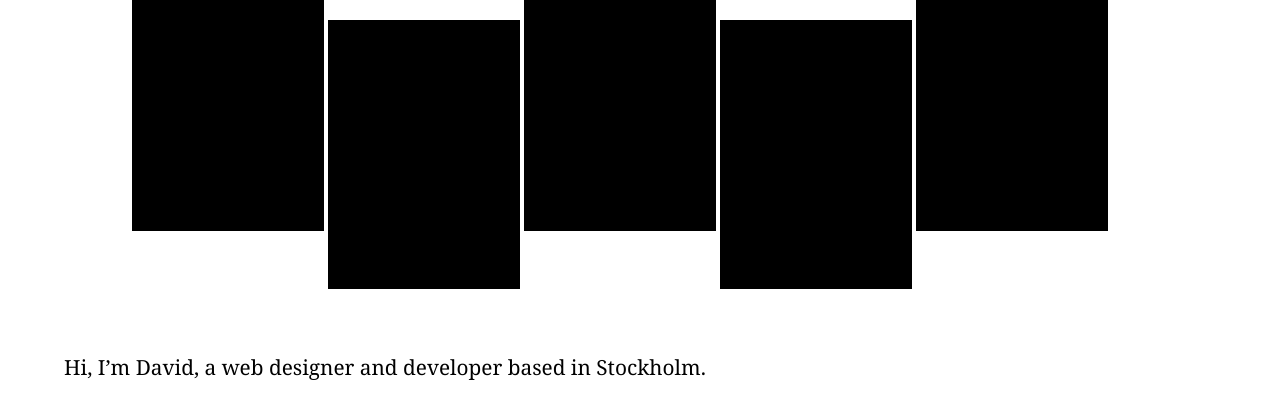
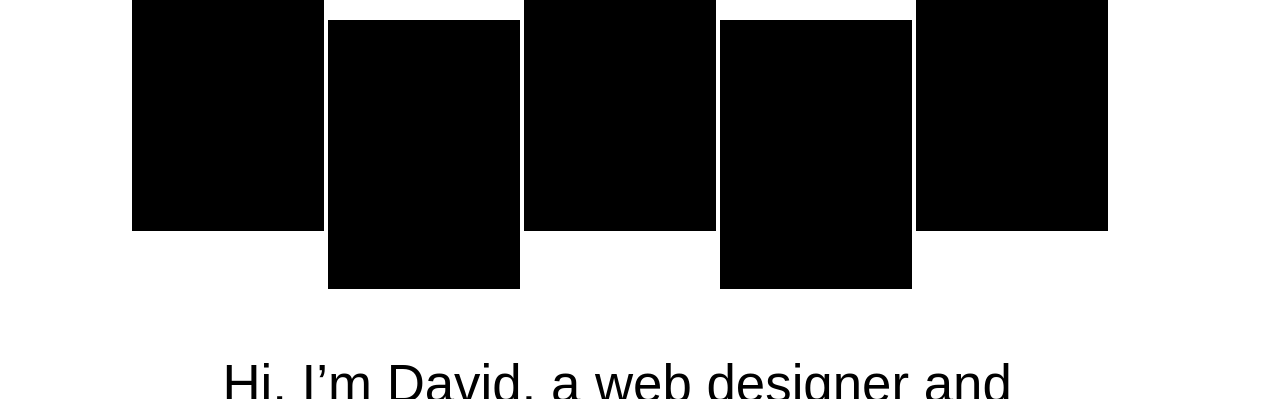
Before and after one commit to dvdherron/dh-11ty, an Eleventy site: page src/index.md in a window 1280 px wide. Shown: the part 368-767 px from the top of the page. Built offline with nearby package versions, Linux system fonts and the light colour scheme; Eleventy itself is replaced by a stand-in of ours; files that its build step writes are made by us from their sources.

Commit message:
add initial type styles to intro and body text
the introductory paragraph is now larger and set in the same type as the main display text.

also adds padding to main body text once screen gets wider.

```diff
--- a/src/_templates/base.njk
+++ b/src/_templates/base.njk
@@ -27,7 +27,7 @@
       </header>
       <main role="main">
         <section>
-          <p>{{ intro }}
+          <p class="intro">{{ intro }}
           </p>
           {{ content | safe }}
         </section>
--- a/src/_templates/main.css
+++ b/src/_templates/main.css
@@ -1,4 +1,4 @@
-/* Global Remedies
+/* Global Remedies / Resets
 ******************/
 
 /* Use border-box by default, globally */
@@ -151,6 +151,9 @@ section {
 /* End of CSS remedies/reset
 ******************/
 
+/* Page Layout
+******************/
+
 :root {
   --font-display: Arial, Helvetica, sans-serif;
   --font-body: Georgia, "Times New Roman", Times, serif;
@@ -169,6 +172,7 @@ section {
 [data-layout="wrapper--main"] {
   padding: 5%;
   margin: 0 auto;
+  max-width: 85em;
 }
 
 [data-layout="banner"] {
@@ -237,9 +241,35 @@ b:nth-of-type(5) {
   line-height: 0.9;
 }
 
-body p {
+.intro {
+  margin: 0 auto;
+  font-family: var(--font-display);
+  font-weight: 100;
+  font-size: clamp(1.5rem, 2.5rem + 1vw, 8vw);
+  position: relative;
+  padding: 0;
+}
+
+/* .intro:after {
+  content: "";
+  background-color: #000;
+  width: 5em;
+  height: 0.25rem;
+  margin: 1rem auto 4rem;
+  display: block;
+} */
+
+main p {
   font-size: 1.3rem;
   font-family: var(--font-body);
+}
+
+@media screen and (min-width: 450px) {
+  main p {
+    padding: 0 5%;
+    max-width: 40em;
+    margin: 2rem auto;
+  }
 }
 
 @media screen and (min-width: 50em) {
@@ -251,3 +281,9 @@ body p {
     height: calc(var(--barheight-wide) + 3vw);
   }
 }
+
+@media screen and (min-width: 1200px) {
+  .intro {
+    padding: 0 3em;
+  }
+}
```
